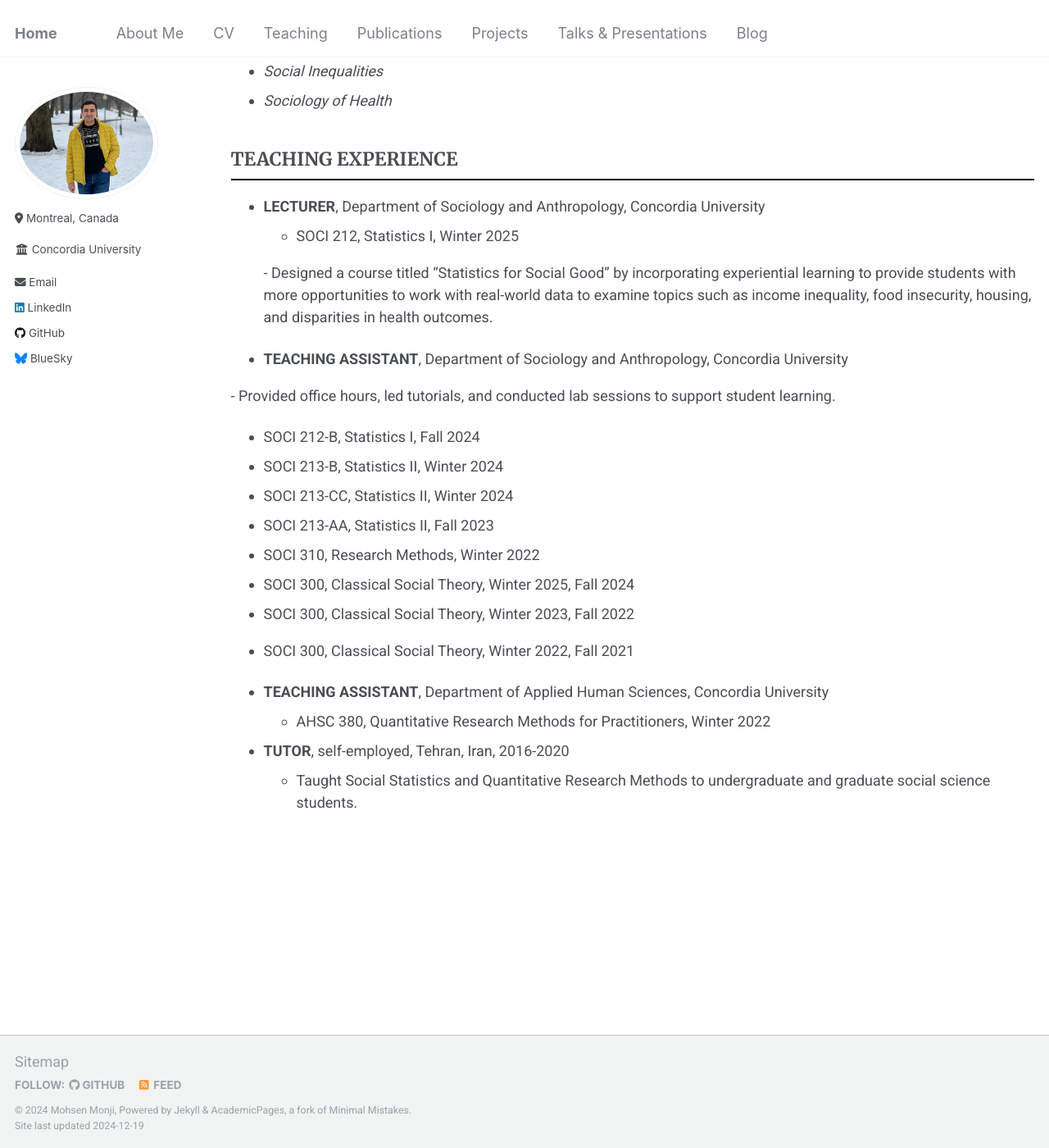
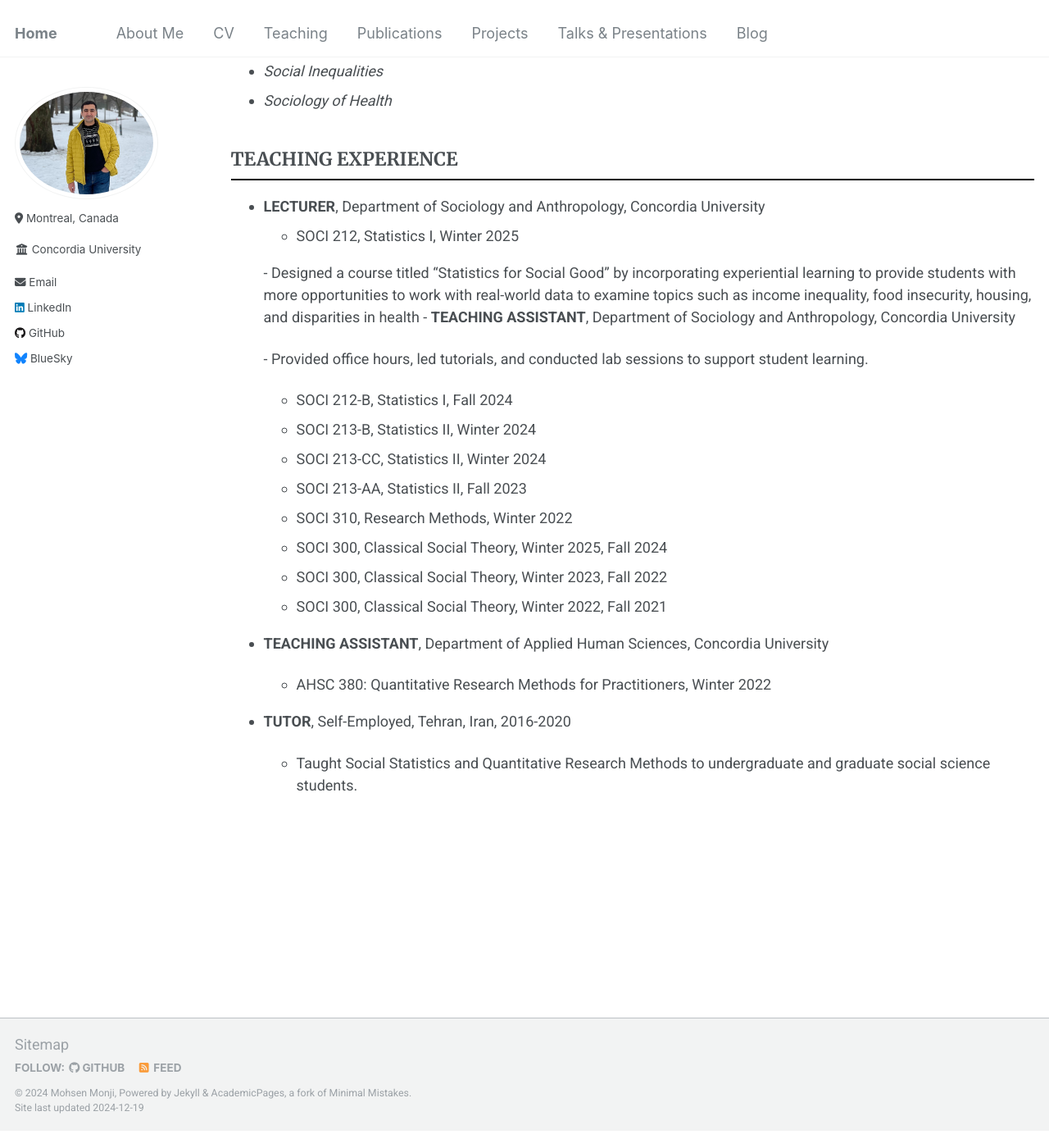
Before and after one commit to Mohsnmonji/mohsnmonji.github.io, a Jekyll site: the page built from _pages/teaching.md, in a window 1280 px wide and 1400 px high, scrolled down 643 px. Shown: the whole window at 82% size. Built offline with Jekyll 4.4.1, drawn with Linux system fonts in a browser that asks for light colours; after the commit the page ends 2022 px from its top, so only the background shows below that.

Commit message:
Update teaching.md

```diff
--- a/_pages/teaching.md
+++ b/_pages/teaching.md
@@ -33,11 +33,9 @@ I approach teaching as an enjoyable experience where students feel encouraged to
 - **LECTURER**, Department of Sociology and Anthropology, Concordia University
   - SOCI 212, Statistics I, Winter 2025
 
-  \- Designed a course titled “Statistics for Social Good” by incorporating experiential learning to provide students with more opportunities to work with real-world data to examine topics such as income inequality, food insecurity, housing, and disparities in health outcomes.
+  \- Designed a course titled “Statistics for Social Good” by incorporating experiential learning to provide students with more opportunities to work with real-world data to examine topics such as income inequality, food insecurity, housing, and disparities in health - **TEACHING ASSISTANT**, Department of Sociology and Anthropology, Concordia University
 
-- **TEACHING ASSISTANT**, Department of Sociology and Anthropology, Concordia University
-
-\- Provided office hours, led tutorials, and conducted lab sessions to support student learning.
+  \- Provided office hours, led tutorials, and conducted lab sessions to support student learning.
 
   - SOCI 212\-B, Statistics I, Fall 2024
   - SOCI 213\-B, Statistics II, Winter 2024
@@ -49,7 +47,9 @@ I approach teaching as an enjoyable experience where students feel encouraged to
   - SOCI 300, Classical Social Theory, Winter 2022, Fall 2021
 
 - **TEACHING ASSISTANT**, Department of Applied Human Sciences, Concordia University
-  - AHSC 380, Quantitative Research Methods for Practitioners, Winter 2022
 
-- **TUTOR**, self-employed, Tehran, Iran, 2016-2020
-  - Taught Social Statistics and Quantitative Research Methods to undergraduate and graduate social science students.
+  - AHSC 380: Quantitative Research Methods for Practitioners, Winter 2022
+
+- **TUTOR**, Self-Employed, Tehran, Iran, 2016-2020
+
+   - Taught Social Statistics and Quantitative Research Methods to undergraduate and graduate social science students.
```
